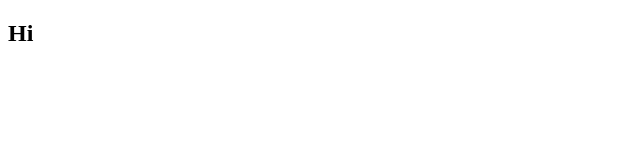
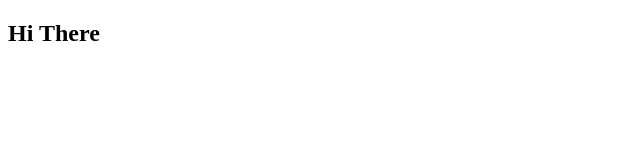
Before and after one commit to abhi5981/test, a plain HTML site: page index.html in a window 1280 px wide. Shown: the whole page, without its empty margins (0-640 px from the left). Drawn offline with Linux system fonts and the light colour scheme.

Commit message:
testing sync with vscode

```diff
--- a/index.html
+++ b/index.html
@@ -7,6 +7,6 @@
     <title>Document</title>
 </head>
 <body>
-    <h2> Hi </h2>
+    <h2> Hi There</h2>
 </body>
 </html>
```
